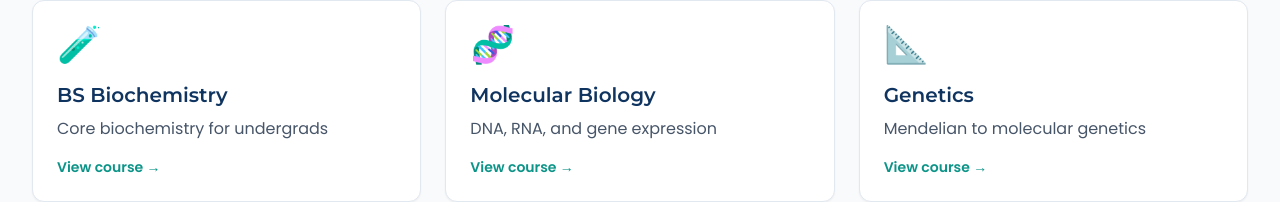
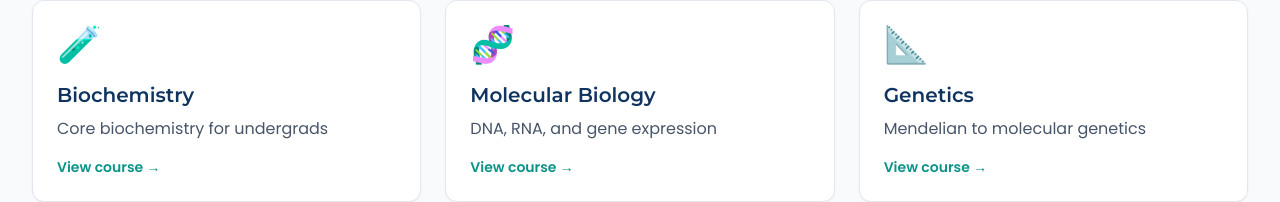
Before and after one commit to Naeem009/drsumairakousar, a Next.js app: page /courses in a window 1280 px wide. Shown: the part 333-535 px from the top of the page. Built offline with nearby package versions, Linux system fonts and the light colour scheme.

Commit message:
updated courses names

```diff
--- a/app/courses/page.tsx
+++ b/app/courses/page.tsx
@@ -4,11 +4,11 @@ import { SITE_DOMAIN, SITE_NAME } from "@/lib/site";
 
 export const metadata: Metadata = {
   title: "Courses",
-  description: `BS Biochemistry, Molecular Biology, Genetics, Biotechnology, Proteomics, and Lab Techniques on ${SITE_NAME} (${SITE_DOMAIN}). Mentorship by Dr. Sumaira Kousar.`,
+  description: `Biochemistry, Molecular Biology, Genetics, Biotechnology, Proteomics, and Lab Techniques on ${SITE_NAME} (${SITE_DOMAIN}). Mentorship by Dr. Sumaira Kousar.`,
 };
 
 const categories = [
-  { slug: "bs-biochemistry", title: "BS Biochemistry", icon: "🧪", short: "Core biochemistry for undergrads" },
+  { slug: "biochemistry", title: "Biochemistry", icon: "🧪", short: "Core biochemistry for undergrads" },
   { slug: "molecular-biology", title: "Molecular Biology", icon: "🧬", short: "DNA, RNA, and gene expression" },
   { slug: "genetics", title: "Genetics", icon: "📐", short: "Mendelian to molecular genetics" },
   { slug: "biotechnology", title: "Biotechnology", icon: "🔬", short: "Recombinant DNA and applications" },
```
